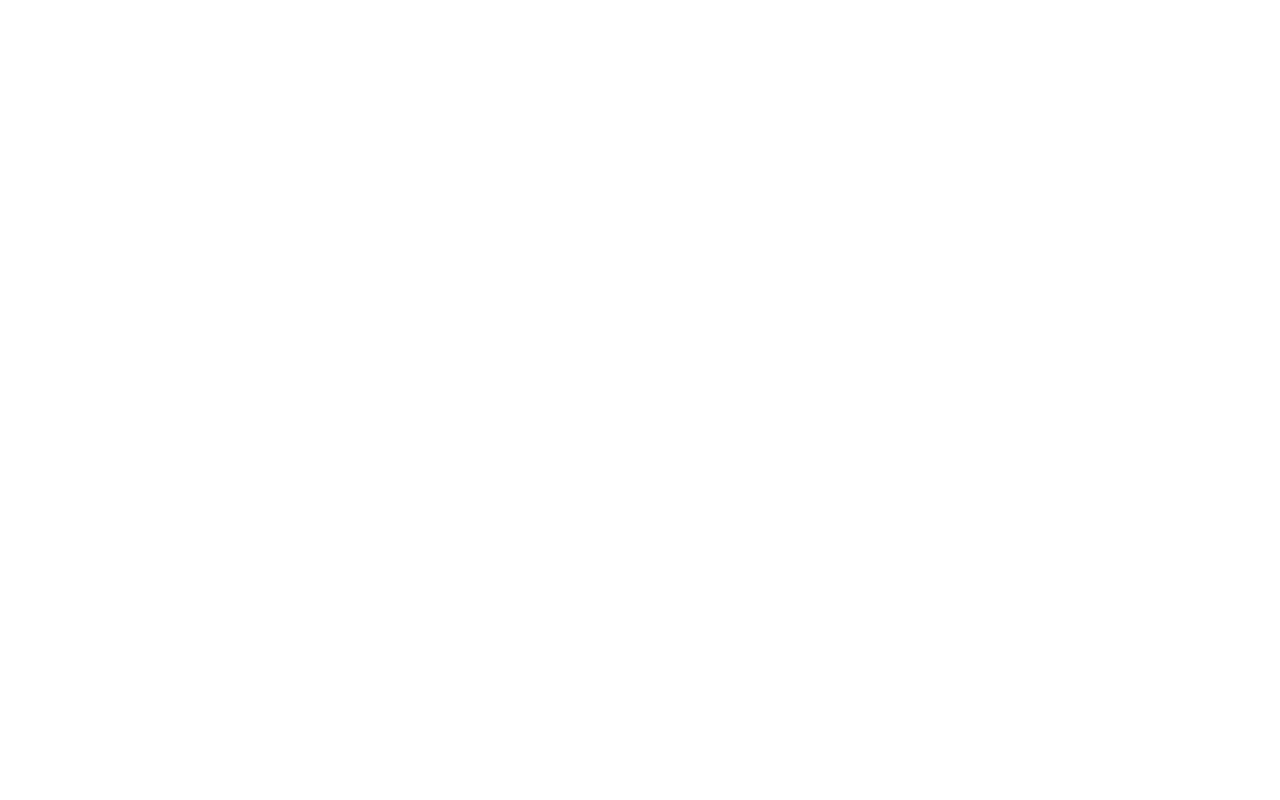
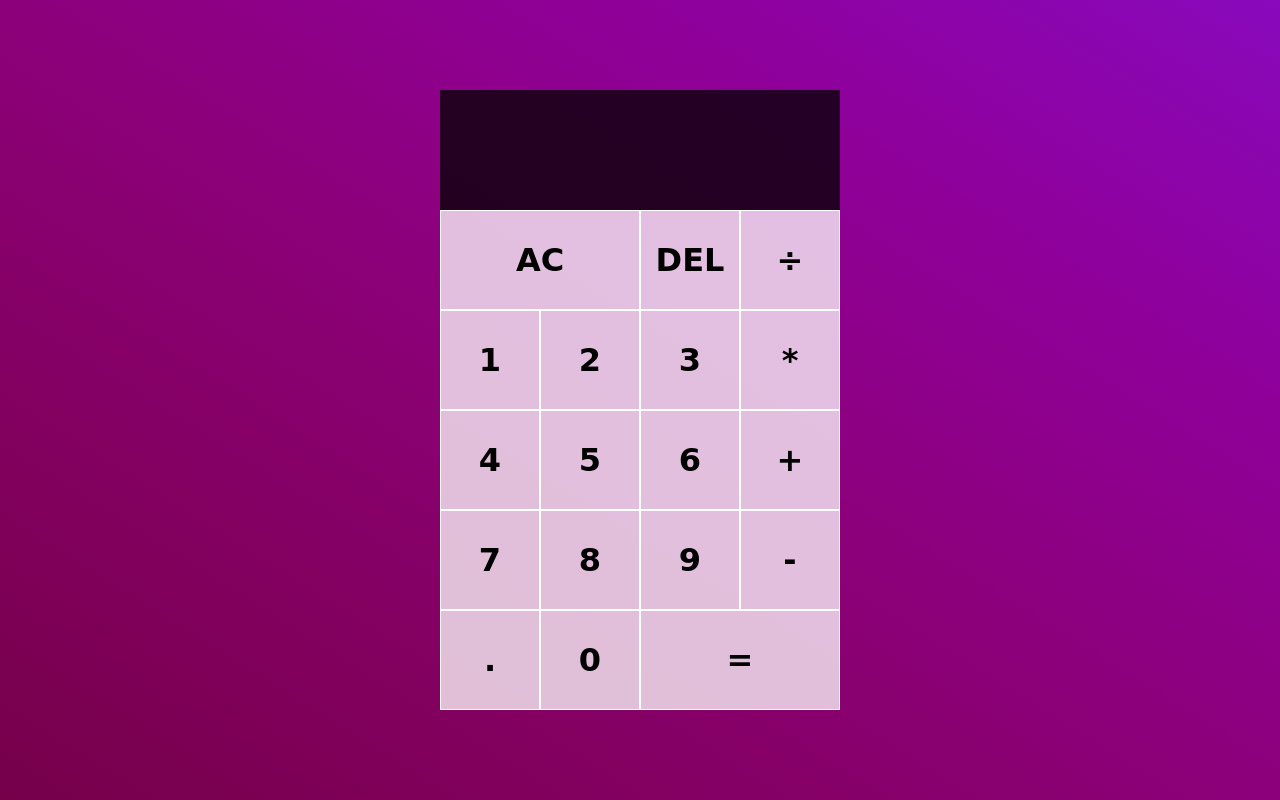
Before and after one commit to Bunyaminugur/javascript-calculator, a plain HTML site: page index.html in a window 1280 px wide. Drawn offline with Linux system fonts and the light colour scheme.

Commit message:
Add html structure and style

```diff
--- a/index.html
+++ b/index.html
@@ -7,8 +7,33 @@
     <title>Calculator</title>
     <link href="style.css" rel="stylesheet">
     <script src="script.js" defer></script>
+    <link rel="preconnect" href="https://fonts.googleapis.com">
+    <link rel="preconnect" href="https://fonts.gstatic.com" crossorigin>
 </head>
 <body>
-
+    <div class="calculator-grid">
+        <div class="output">
+            <div class="previous-operand"></div>
+            <div class="current-operand"></div>
+        </div>
+        <button class="span-two">AC</button>
+        <button>DEL</button>
+        <button>÷</button>
+        <button>1</button>
+        <button>2</button>
+        <button>3</button>
+        <button>*</button>
+        <button>4</button>
+        <button>5</button>
+        <button>6</button>
+        <button>+</button>
+        <button>7</button>
+        <button>8</button>
+        <button>9</button>
+        <button>-</button>
+        <button>.</button>
+        <button>0</button>
+        <button class="span-two">=</button>
+    </div>
 </body>
 </html>
--- a/style.css
+++ b/style.css
@@ -0,0 +1,58 @@
+*, *::before, *::after {
+    box-sizing: border-box;
+    font-family: 'Silkscreen', cursive;
+    font-weight: bold;
+  }
+
+  body {
+    padding: 0;
+    margin: 0;
+    background-image: linear-gradient(to right top, #76004a, #830060, #8d007b, #8f009a, #8909bc);
+  }
+
+  .calculator-grid {
+    display: grid;
+    justify-content: center;
+    align-content: center;
+    min-height: 100vh;
+    grid-template-columns: repeat(4, 100px);
+    grid-template-rows: minmax(120px, auto) repeat(5, 100px);
+  }
+
+  .calculator-grid > button {
+    cursor: pointer;
+    font-size: 2rem;
+    border: 1px solid white;
+    outline: none;
+    background-color: rgba(255, 255, 255, .75);
+  }
+
+  .calculator-grid > button:hover {
+    background-color: rgba(255, 255, 255, .9);
+  }
+
+  .span-two {
+    grid-column: span 2;
+  }
+
+  .output {
+    grid-column: 1 / -1;
+    background-color: rgba(0, 0, 0, .75);
+    display: flex;
+    align-items: flex-end;
+    justify-content: space-around;
+    flex-direction: column;
+    padding: 10px;
+    word-wrap: break-word;
+    word-break: break-all;
+  }
+
+  .output .previous-operand {
+    color: rgba(255, 255, 255, .75);
+    font-size: 1.5rem;
+  }
+
+  .output .current-operand {
+    color: white;
+    font-size: 2.5rem;
+  }
```
